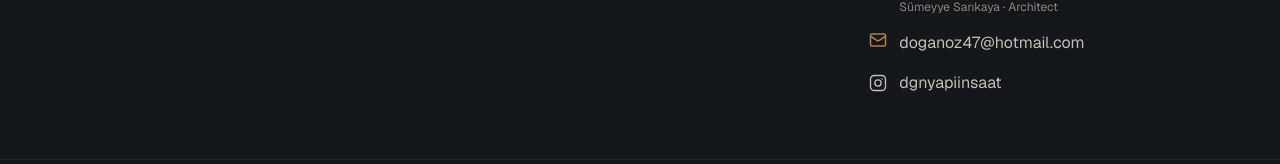
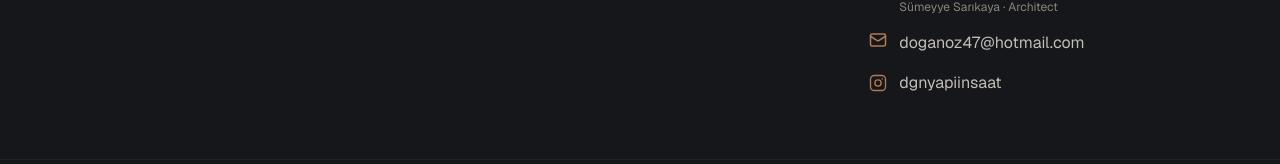
Before and after one commit to ykaancan/dgn-yapi, a Next.js app: page /en/kurumsal in a window 1280 px wide. Shown: the part 4513-4677 px from the top of the page. Built offline with nearby package versions, Linux system fonts and the light colour scheme.

Commit message:
Color the footer Instagram icon bronze to match other contact icons

```diff
--- a/src/components/layout/site-footer.tsx
+++ b/src/components/layout/site-footer.tsx
@@ -2,7 +2,7 @@ import Image from "next/image";
 import Link from "next/link";
 import { Mail, MapPin, Phone } from "lucide-react";
 
-function InstagramIcon({ size = 16 }: { size?: number }) {
+function InstagramIcon({ size = 16, className }: { size?: number; className?: string }) {
   return (
     <svg
       width={size}
@@ -14,6 +14,7 @@ function InstagramIcon({ size = 16 }: { size?: number }) {
       strokeLinecap="round"
       strokeLinejoin="round"
       aria-hidden
+      className={className}
     >
       <rect x="2" y="2" width="20" height="20" rx="5" />
       <circle cx="12" cy="12" r="4.2" />
@@ -137,7 +138,7 @@ export function SiteFooter({ lang, dict }: Props) {
             rel="noreferrer"
             className="flex items-center gap-3 text-fg/80 hover:text-bronze transition-colors"
           >
-            <InstagramIcon size={18} />
+            <InstagramIcon size={18} className="shrink-0 text-bronze" />
             dgnyapiinsaat
           </a>
         </div>
```
